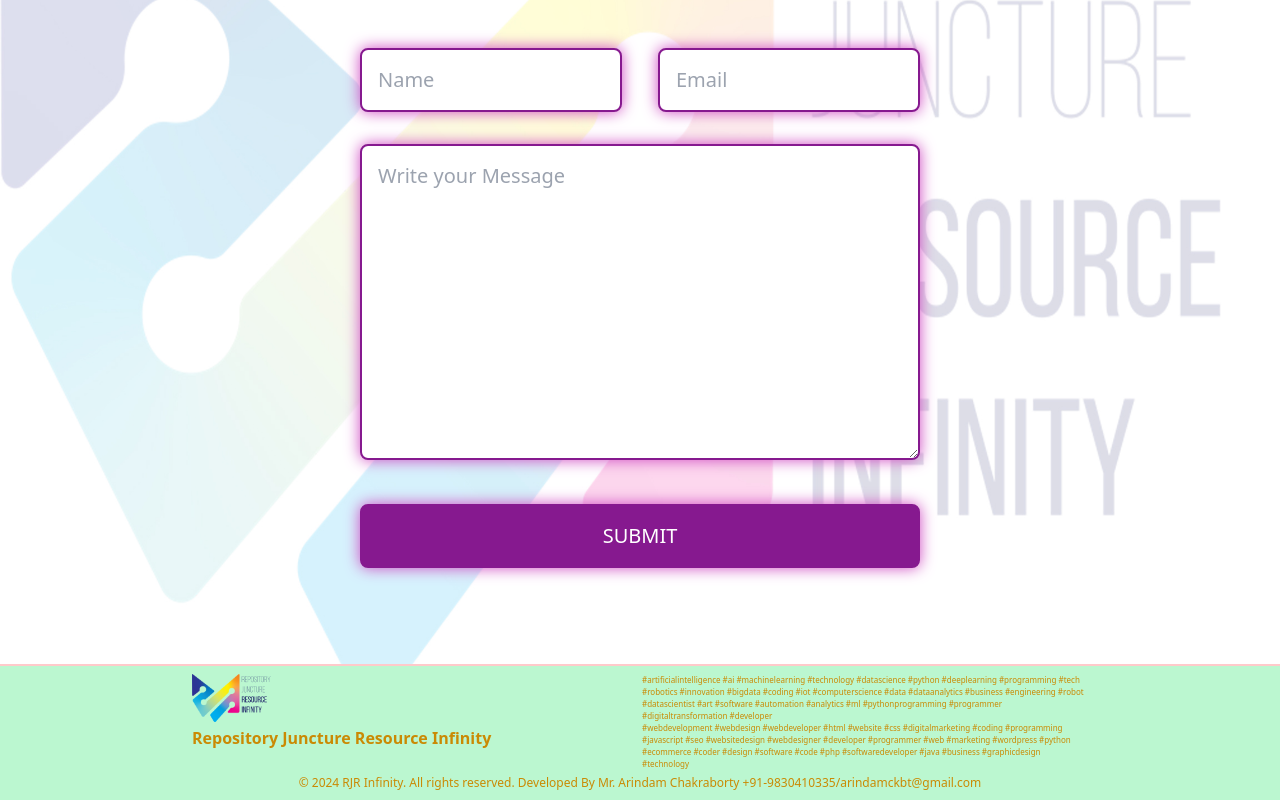
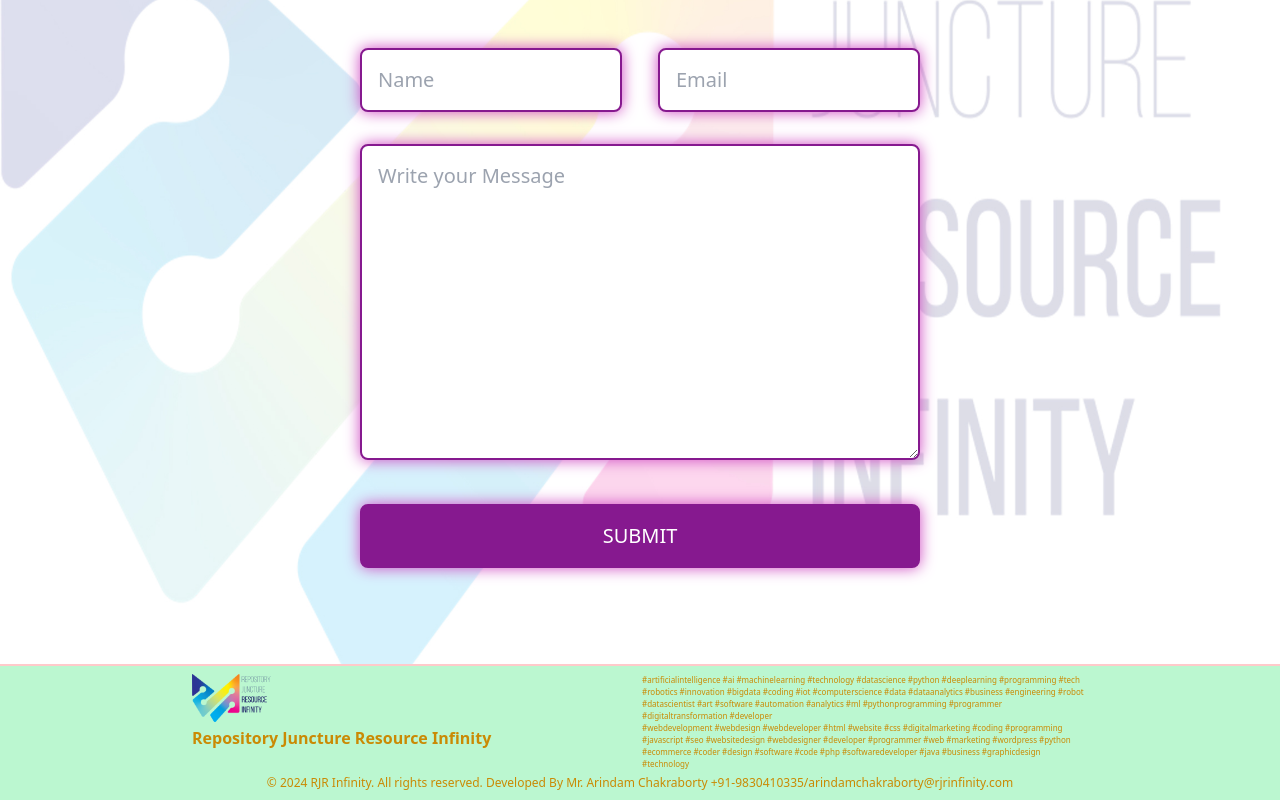
Before and after one commit to Arindamonlive/rjri, a React (Vite) app: page /contact in a window 1280 px wide. Shown: the part 243-1043 px from the top of the page. Built offline with nearby package versions, Linux system fonts and the light colour scheme.

Commit message:
email change

```diff
--- a/src/Components/Footer.jsx
+++ b/src/Components/Footer.jsx
@@ -54,7 +54,7 @@ const Footer =() => {
 
             </div>
             <div className="text-white text-[12px] text-center mt-1 text-yellow-600">
-        &copy; {currentYear} RJR Infinity. All rights reserved. Developed By Mr. Arindam Chakraborty +91-9830410335/arindamckbt@gmail.com
+        &copy; {currentYear} RJR Infinity. All rights reserved. Developed By Mr. Arindam Chakraborty +91-9830410335/arindamchakraborty@rjrinfinity.com
       </div>
         </footer>
     )
```
